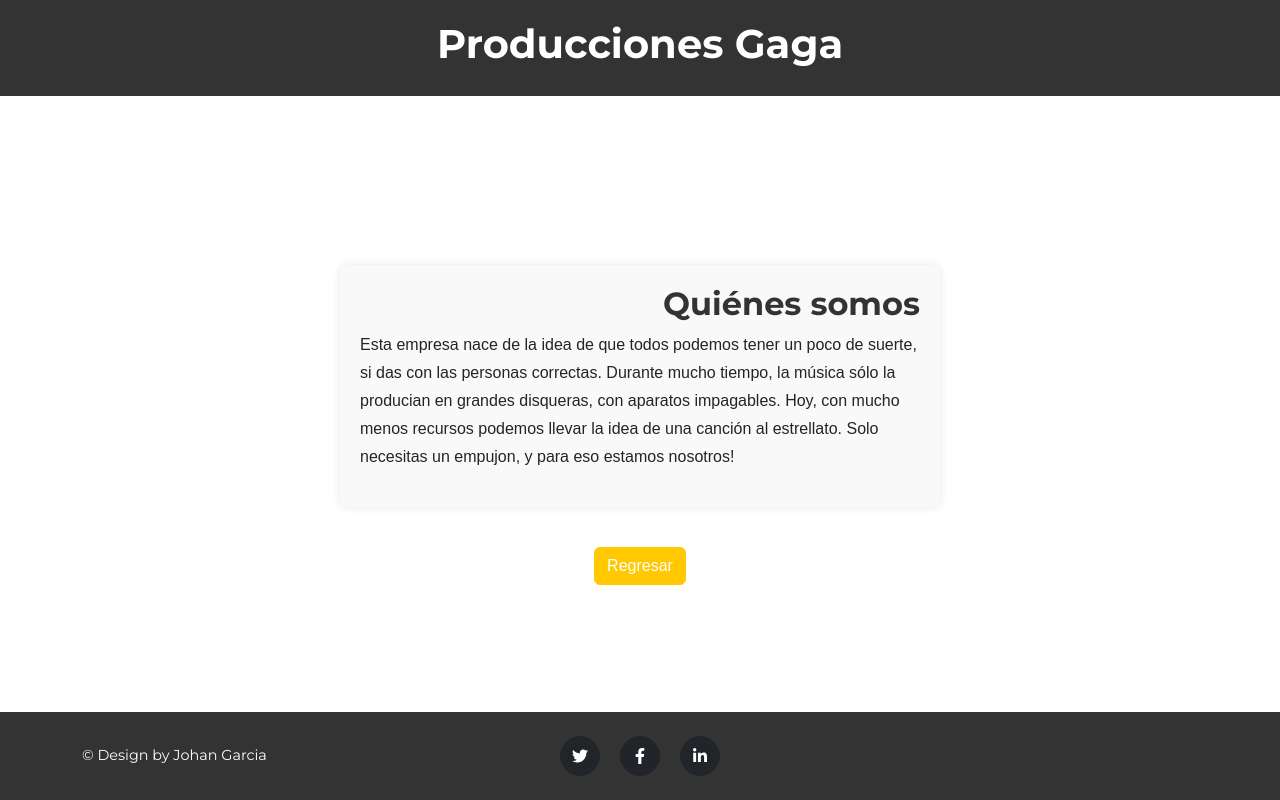
After one commit to Jango-7/gaga-productions-py, a Django app: page /sitio/about in a window 1280 px wide. The commit adds this page. Run offline with Django 5.2, Linux system fonts and the light colour scheme; some libraries are stand-ins or nearby versions.

Commit message:
about us

```diff
--- /dev/null
+++ b/gagaprod/gagaprod/templates/about.html
@@ -0,0 +1,103 @@
+<!DOCTYPE html>
+<html lang="en">
+    <head>
+        {% load static %}
+        <meta charset="utf-8" />
+        <meta name="viewport" content="width=device-width, initial-scale=1, shrink-to-fit=no" />
+        <meta name="description" content="" />
+        <meta name="author" content="" />
+        <title>Sobre nosotros</title>
+        <!-- Favicon-->
+        <link rel="icon" type="image/x-icon" href="{% static 'assets/favicon.ico' %}" />
+        <!-- Font Awesome icons (free version)-->
+        <script src="https://use.fontawesome.com/releases/v6.3.0/js/all.js" crossorigin="anonymous"></script>
+        <!-- Google fonts-->
+        <link href="https://fonts.googleapis.com/css?family=Montserrat:400,700" rel="stylesheet" type="text/css" />
+        <link href="https://fonts.googleapis.com/css?family=Roboto+Slab:400,100,300,700" rel="stylesheet" type="text/css" />
+        <!-- Core theme CSS (includes Bootstrap)-->
+        <link href="{% static 'css/styles.css' %}" rel="stylesheet" />
+    </head>
+
+    <style>
+        body {
+    font-family: Arial, sans-serif;
+    margin: 0;
+    padding: 0;
+}
+
+header {
+    background-color: #333;
+    color: #fff;
+    padding: 20px;
+    text-align: center;
+}
+
+main {
+    padding: 20px;
+}
+
+section {
+    margin: 0 auto 40px; /* Se separa del borde, se centra horizontalmente y se añade margen inferior */
+    margin-top: 12%;
+    max-width: 600px; /* Se establece un ancho máximo para centrar en pantallas grandes */
+    padding: 20px; /* Se añade espacio interno */
+    background-color: #f9f9f9; /* Se añade un color de fondo para mayor contraste */
+    border-radius: 8px; /* Se añade un borde redondeado */
+    box-shadow: 0 0 10px rgba(0, 0, 0, 0.1); /* Se añade una sombra para resaltar */
+}
+
+h2 {
+    color: #333;
+    text-align: right;
+}
+
+footer {
+    background-color: #333;
+    color: #fff;
+    text-align: center;
+    padding: 10px;
+    position: fixed;
+    bottom: 0;
+    width: 100%;
+}
+    </style>
+
+    <body>
+        <header>
+            <h1>Producciones Gaga</h1>
+        </header>
+
+        <main>
+            <section>
+                <h2>Quiénes somos</h2>
+                <p>Esta empresa nace de la idea de que todos podemos tener un poco de suerte, si das con las personas correctas. Durante mucho tiempo, la música sólo la producian en grandes disqueras, con aparatos impagables. Hoy, con mucho menos recursos podemos llevar la idea de una canción al estrellato. Solo necesitas un empujon, y para eso estamos nosotros! </p>
+            </section>
+
+            <div class="container text-center">
+                <button class="btn btn-primary">Regresar</button>
+            </div>
+
+        </main>
+
+        <!-- Footer-->
+        <footer class="footer py-4">
+            <div class="container">
+                <div class="row align-items-center">
+                    <div class="col-lg-4 text-lg-start"> &copy; Design by Johan Garcia</div>
+                    <div class="col-lg-4 my-3 my-lg-0">
+                        <a class="btn btn-dark btn-social mx-2" href="https://twitter.com/?lang=es" aria-label="Twitter"><i class="fab fa-twitter"></i></a>
+                        <a class="btn btn-dark btn-social mx-2" href="https://www.facebook.com/jhoanngo" aria-label="Facebook"><i class="fab fa-facebook-f"></i></a>
+                        <a class="btn btn-dark btn-social mx-2" href="https://www.linkedin.com/in/johan-garcia-309709228/" aria-label="LinkedIn"><i class="fab fa-linkedin-in"></i></a>
+                    </div>
+                </div>
+            </div>
+        </footer>
+
+
+        <!-- Bootstrap core JS-->
+        <script src="https://cdn.jsdelivr.net/npm/bootstrap@5.2.3/dist/js/bootstrap.bundle.min.js"></script>
+        <!-- Core theme JS-->
+        <script src="{% static 'js/scripts.js' %}"></script>
+        <script src="https://cdn.startbootstrap.com/sb-forms-latest.js"></script>
+    </body>
+</html>
--- a/gagaprod/gagaprod/templates/index.html
+++ b/gagaprod/gagaprod/templates/index.html
@@ -32,6 +32,7 @@
                         <li class="nav-item"><a class="nav-link" href="{% url 'producciones' %}">Producciones</a></li>
                         <li class="nav-item"><a class="nav-link" href="{% url 'multitracks' %}">Multitracks</a></li>
                         <li class="nav-item"><a class="nav-link" href="{% url 'charts' %}">Charts</a></li>
+                        <li class="nav-item"><a class="nav-link" href="{% url 'about' %}">Nosotros</a></li>
 
                         {% if request.user.is_authenticated %}
                         <form action="{% url 'logout' %}" method="post">
--- a/gagaprod/sitio/urls.py
+++ b/gagaprod/sitio/urls.py
@@ -4,6 +4,7 @@ from sitio.views import (
     producciones_v,
     multitracks_v,
     charts_v,
+    about_v,
     pruebas_v,
     bPruebas_v,
     # CLASE 22
@@ -27,6 +28,7 @@ urlpatterns = [
     path('producciones', producciones_v, name='producciones'),
     path('multitracks', multitracks_v, name='multitracks'),
     path('charts', charts_v, name='charts'),
+    path('about', about_v, name='about'),
     path('pruebas', pruebas_v, name='pruebas'),
     path('pruebas2', bPruebas_v, name='pruebas2'),
     #CLASE 22
--- a/gagaprod/sitio/views.py
+++ b/gagaprod/sitio/views.py
@@ -77,6 +77,13 @@ def charts_v(request):
         return render(request, 'index.html')
 
     return render(request, 'charts.html')
+
+
+# ======= Vista about =======
+
+def about_v(request):
+    pass
+    return render(request, 'about.html')
 
 
 # ============ VISTA FIND =========
```
Also changed, not shown: gagaprod/db.sqlite3.
